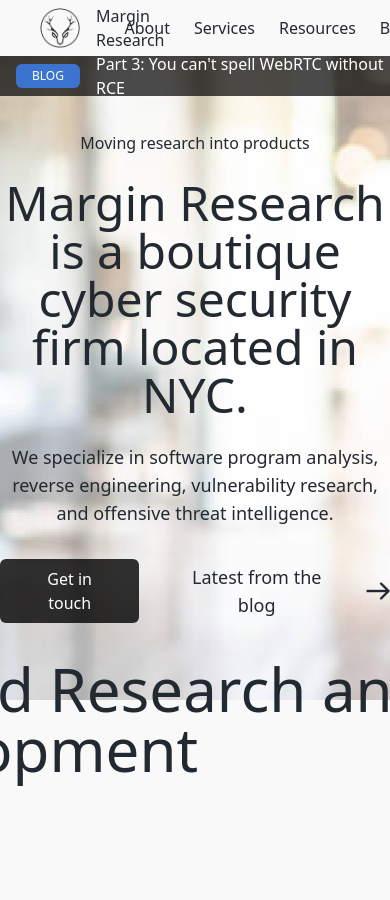
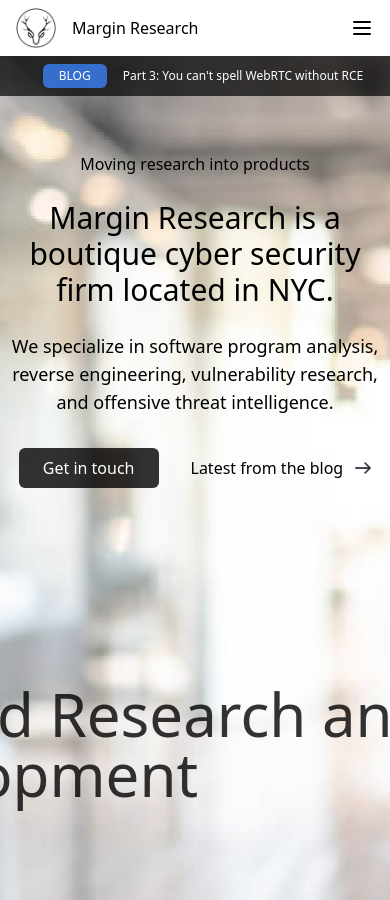
Before and after one commit to jex441/margin, an Astro site: page / in a window 390 px wide. Shown: the top 900 px of the page. Built offline with nearby package versions, Linux system fonts and the light colour scheme; Astro itself is replaced by a stand-in of ours.

Commit message:
responsive

```diff
--- a/src/layouts/Layout.astro
+++ b/src/layouts/Layout.astro
@@ -1,69 +1,95 @@
----
-interface Props {
-	title: string;
-}
-
-const { title } = Astro.props;
----
-
 <!doctype html>
 <html lang="en">
   <head>
     <meta charset="UTF-8" />
     <meta name="description" content="Astro description" />
-		<meta name="viewport" content="width=device-width" />
+    <meta name="viewport" content="width=device-width, initial-scale=1.0" />
     <link rel="icon" type="image/svg+xml" href="/favicon.svg" />
     <meta name="generator" content={Astro.generator} />
-		<title>{title}</title>
+    <title>Margin Research</title>
+    <style>
+      .mobile-menu {
+        display: none;
+      }
+      .mobile-menu.active {
+        display: block;
+        position: absolute;
+        top: 56px;
+        right: 0;
+        background: rgba(249, 249, 249, 0.95);
+        width: 100%;
+        padding: 1rem;
+        box-shadow: 0px 4px 10px rgba(0, 0, 0, 0.1);
+      }
+      @media (max-width: 1024px) {
+        .desktop-menu {
+          display: none;
+        }
+        .hamburger {
+          display: block;
+        }
+      }
+      @media (min-width: 1024px) {
+        .hamburger {
+          display: none;
+        }
+      }
+    </style>
   </head>
   <body>
-	<nav class="w-full bg-['#f9f9f9']/70 py-2 px-10 h-14 flex flex-row justify-between items-center">
-		<a href="#"><div class="flex flex-row items-center gap-4">
-			<img src="margincircle.png" class="w-10" /> Margin Research
+    <nav class="w-full bg-['#f9f9f9']/70 py-2 px-4 lg:px-10 h-14 flex justify-between items-center">
+      <a href="#">
+        <div class="flex items-center gap-4">
+          <img src="margincircle.png" class="w-10" alt="Logo" />
+          Margin Research
         </div>
       </a>
-	<div>
-	<ul class="flex flex-row gap-6">
-		<li><a href"#" class="cursor-pointer hover:underline">About</a></li>
-		<li><a href"#" class="cursor-pointer hover:underline">Services</a></li>
-		<li><a href"#" class="cursor-pointer hover:underline">Resources</a></li>
-		<li><a href"#" class="cursor-pointer hover:underline">Blog</a></li>
+      <ul class="hidden lg:flex flex-row gap-6 desktop-menu">
+        <li><a href="#" class="cursor-pointer hover:underline">About</a></li>
+        <li><a href="#" class="cursor-pointer hover:underline">Services</a></li>
+        <li><a href="#" class="cursor-pointer hover:underline">Resources</a></li>
+        <li><a href="#" class="cursor-pointer hover:underline">Blog</a></li>
       </ul>
+      <button type="button" class="hidden lg:block py-1 px-4 text-white bg-black/75 rounded-md">
+        Contact us
+      </button>
+      <div class="lg:hidden flex items-center">
+        <button class="hamburger" id="menu-btn">
+          <svg
+            xmlns="http://www.w3.org/2000/svg"
+            fill="none"
+            viewBox="0 0 24 24"
+            stroke-width="2"
+            stroke="currentColor"
+            class="w-6 h-6"
+          >
+            <path
+              stroke-linecap="round"
+              stroke-linejoin="round"
+              d="M4 6h16M4 12h16M4 18h16"
+            />
+          </svg>
+        </button>
       </div>
-	<div>
+      <ul id="mobile-menu" class="mobile-menu lg:hidden flex flex-col gap-4">
+        <li><a href="#" class="cursor-pointer hover:underline">About</a></li>
+        <li><a href="#" class="cursor-pointer hover:underline">Services</a></li>
+        <li><a href="#" class="cursor-pointer hover:underline">Resources</a></li>
+        <li><a href="#" class="cursor-pointer hover:underline">Blog</a></li>
+        <li>
           <button type="button" class="py-1 px-4 text-white bg-black/75 rounded-md">
             Contact us
           </button>
+        </li>
+      </ul>
     </nav>
     <slot />
+    <script>
+      const menuBtn = document.getElementById('menu-btn');
+      const mobileMenu = document.getElementById('mobile-menu');
+      menuBtn.addEventListener('click', () => {
+        mobileMenu.classList.toggle('active');
+      });
+    </script>
   </body>
 </html>
-<style is:global>
-	:root {
-		--accent: 136, 58, 234;
-		--accent-light: 224, 204, 250;
-		--accent-dark: 49, 10, 101;
-		--accent-gradient: linear-gradient(
-			45deg,
-			rgb(var(--accent)),
-			rgb(var(--accent-light)) 30%,
-			white 60%
-		);
-	}
-	html {
-		font-family: system-ui, sans-serif;
-		background: #f9f9f9;
-		color: #232931
-	}
-	code {
-		font-family:
-			Menlo,
-			Monaco,
-			Lucida Console,
-			Liberation Mono,
-			DejaVu Sans Mono,
-			Bitstream Vera Sans Mono,
-			Courier New,
-			monospace;
-	}
-</style>
--- a/src/pages/index.astro
+++ b/src/pages/index.astro
@@ -6,7 +6,7 @@
 
 <Layout title="Margin Research">
 	<main class="h-screen w-screen overflow-hidden">
-		<section class="w-full bg-black/70 text-white h-10 flex justify-center items-center">
+		<section class="w-full bg-black/70 text-white text-xs lg:text-md h-10 flex justify-center items-center">
 		<button type="button" class="text-xs uppercase bg-blue-500/80 rounded-md px-4 py-1 mx-4 text-white">
 		blog
 		</button>
@@ -14,13 +14,13 @@
 			Part 3: You can't spell WebRTC without RCE
 		</span>
 		</section>
-	<section class="flex w-full items-center justify-center h-4/6">
-	<div class="flex flex-col w-[520px] text-center gap-8">
+	<section class="flex w-full mt-14 lg:mt-0 lg:items-center justify-center h-4/6">
+	<div class="flex flex-col w-full px-2 lg:px-0 lg:w-[520px] text-center gap-8">
 		<div class="flex flex-col gap-6">
 			<h3>
 				Moving research into products
 			</h3>
-			<h1 class="text-5xl">
+			<h1 class="text-3xl lg:text-5xl">
 				Margin Research is a boutique cyber security firm located in NYC.
 			</h1>
 			<p class="text-lg">
@@ -32,18 +32,18 @@
 			Get in touch
 		</button>
 		<a href="/blog">
-		<div class="flex flex-row items-center text-lg gap-6">
+		<div class="flex flex-row items-center text-md lg:text-lg gap-3 lg:gap-6">
 			<span class="hover:underline">
 				Latest from the blog
 			</span>
 			<span>
-			<img src="arrow.png" class="w-6" />
+			<img src="arrow.png" class="w-4 lg:w-6" />
 			</span>
 		</div>
 		</a>
 	</div>
 	</section>
-	<section class="headings absolute w-[3600px] text-6xl">
+	<section class="headings absolute w-[3600px] opacity-80 bottom-10 text-6xl">
 	<ul class="flex flex-row gap-20 w-">
 	<li>
 		Applied Research and Development
@@ -70,7 +70,7 @@
 <style>
 main {
 background-image: url("/marginbg1.png");
-background-position: center -200px;
+background-position: center;
 background-size: cover;
 background-repeat: no-repeat;
 }
```
Lines whose indentation alone changed are shown as unchanged.
